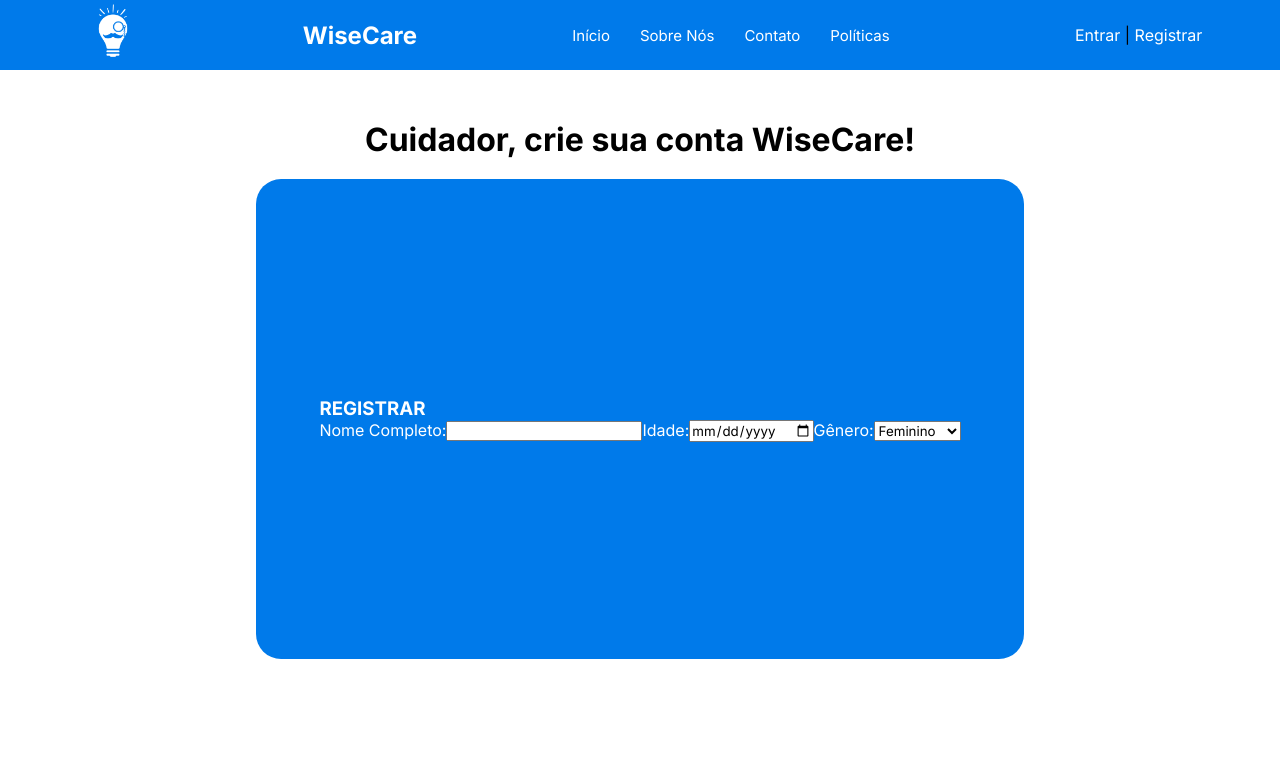
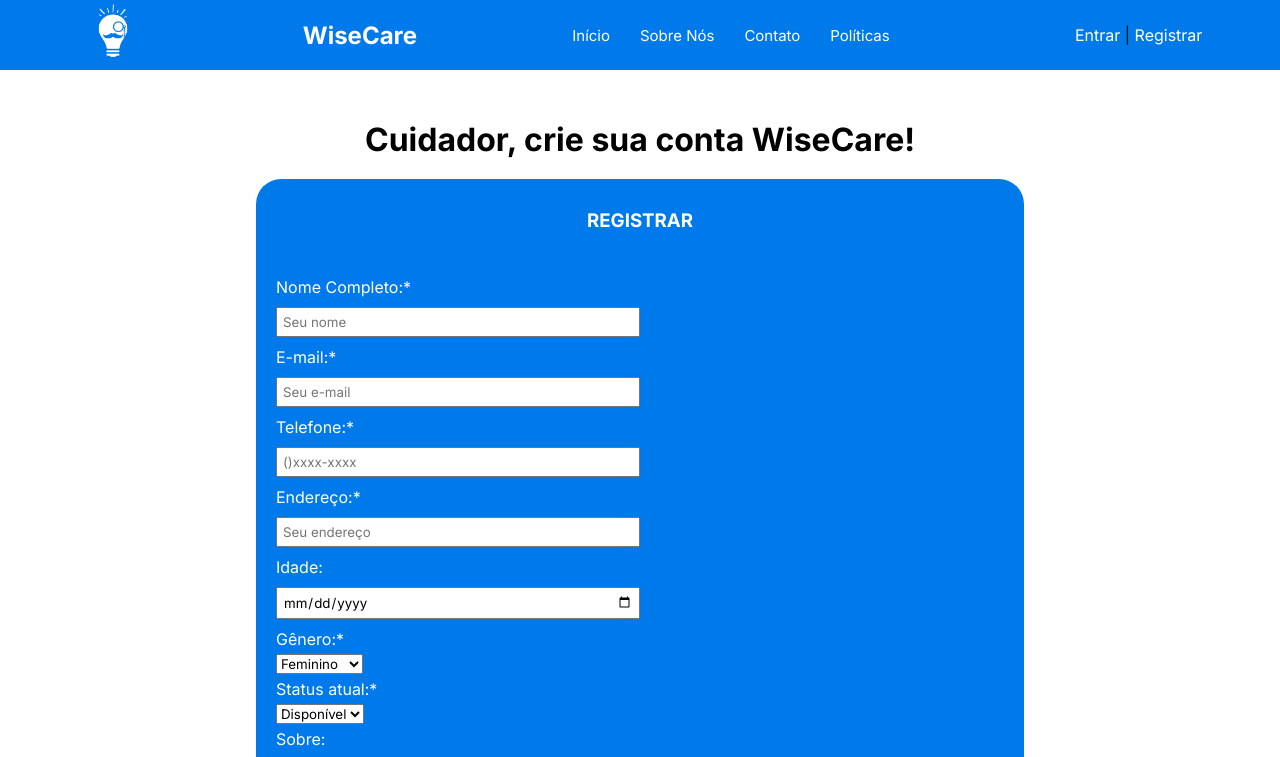
Before and after one commit to Lukareliz/wise-care, a React (Vite) app: page /register/care in a window 1280 px wide. Shown: the top 757 px of the page. Built offline with nearby package versions, Linux system fonts and the light colour scheme.

Commit message:
Feat: Care register screen

```diff
--- a/src/App.css
+++ b/src/App.css
@@ -1,3 +1,4 @@
+/*RESET*/
 *{
     padding: 0;
     margin: 0;
@@ -5,6 +6,7 @@
     font-family: 'Inter', sans-serif;
 }
 
+/*NAVBAR STYLES*/
 #navbar_container{
     display: flex;
     justify-content: space-around;
@@ -41,11 +43,13 @@
     color: #00378A;
 }
 
+/*MAIN TITLE ON THE PAGE STYLES*/
 .title_main{
     text-align: center;
     margin-top: 50px;
 }
 
+/*LOGIN SCREEN STYLES*/
 .auth_container{
     position: absolute;
     left: 50%;
@@ -101,6 +105,7 @@
     cursor: pointer;
 }
 
+/*CHOOSE REGISTER TYPE STYLES*/
 .register_container{
     position: absolute;
     left: 50%;
@@ -140,3 +145,51 @@
 #icon_care:hover{
     color: #00378A;
 }
+
+/*CARE REGISTER STYLES*/
+.register_care{
+    position: absolute;
+    left: 50%;
+    transform: translateX(-50%);
+    background-color: #007AEA;
+    width: 60%;
+    height: 130%;
+    color: white;
+    border-radius: 25px;
+    margin-top: 20px;
+}
+
+.register_care h3{
+    margin-top: 30px;
+    margin-bottom: 20px;
+    text-align: center;
+}
+
+.form_container{
+    display: flex;
+    flex-direction: column;
+}
+
+.form_container {
+    display: flex;
+    flex-direction: column;
+    align-items: flex-start;
+}
+
+.form_container label,
+.form_container input,
+.form_container textarea {
+    margin: 5px 0;
+    resize: none;
+
+}
+
+.form_container{
+    padding: 20px;
+}
+
+.form_container input,
+.form_container textarea {
+    width: 50%;
+    padding: 5px;
+}
--- a/src/pages/Care.jsx
+++ b/src/pages/Care.jsx
@@ -5,19 +5,41 @@ const Care = () => {
     <div>
       <NavBar />
       <h1 className="title_main">Cuidador, crie sua conta WiseCare!</h1>
-        <div className="register_container"> {/*Definir outro nome de class para este elemento, pois já é usado na primeira parte do register*/}
-          <form action="">
+      <div className="register_care">
         <h3>REGISTRAR</h3>
-              <label htmlFor="nome">Nome Completo:</label>
-              <input type="text" id="nome" name="nome" required/>
+        <form action="" method="post" className="form_container">
+          <label htmlFor="nome">Nome Completo:*</label>
+          <input type="text" id="nome" name="nome" placeholder="Seu nome" required />
+
+          <label htmlFor="email">E-mail:*</label>
+          <input type="email" name="" id="" placeholder="Seu e-mail" required />
+
+          <label htmlFor="telefone">Telefone:*</label>
+          <input type="tel" name="" id="" placeholder="()xxxx-xxxx" required />
+
+          <label htmlFor="endereco">Endereço:*</label>
+          <input type="text" name="" id="" placeholder="Seu endereço" required />
+
           <label htmlFor="idade">Idade:</label>
           <input type="date" name="" id="" />
-              <label htmlFor="genero">Gênero:</label>
+
+          <label htmlFor="genero">Gênero:*</label>
           <select id="genero" name="genero" required>
             <option value="feminino">Feminino</option>
             <option value="masculino">Masculino</option>
             <option value="outro">Outro</option>
           </select>
+
+          <label htmlFor="status">Status atual:*</label>
+          <select id="status" name="status" required>
+            <option value="disponivel">Disponível</option>
+            <option value="ocupado">Ocupado</option>
+          </select>
+
+          <label htmlFor="sobre">Sobre:</label>
+          <textarea name="" id="" cols="30" rows="10" placeholder="Escreva sobre você"></textarea>
+
+          <input type="submit" value="Registrar" className="buttons" />
         </form>
       </div>
     </div>
```
Also changed, not shown: src/assets/user-image-default.png (added). Lines whose indentation alone changed are shown as unchanged.
